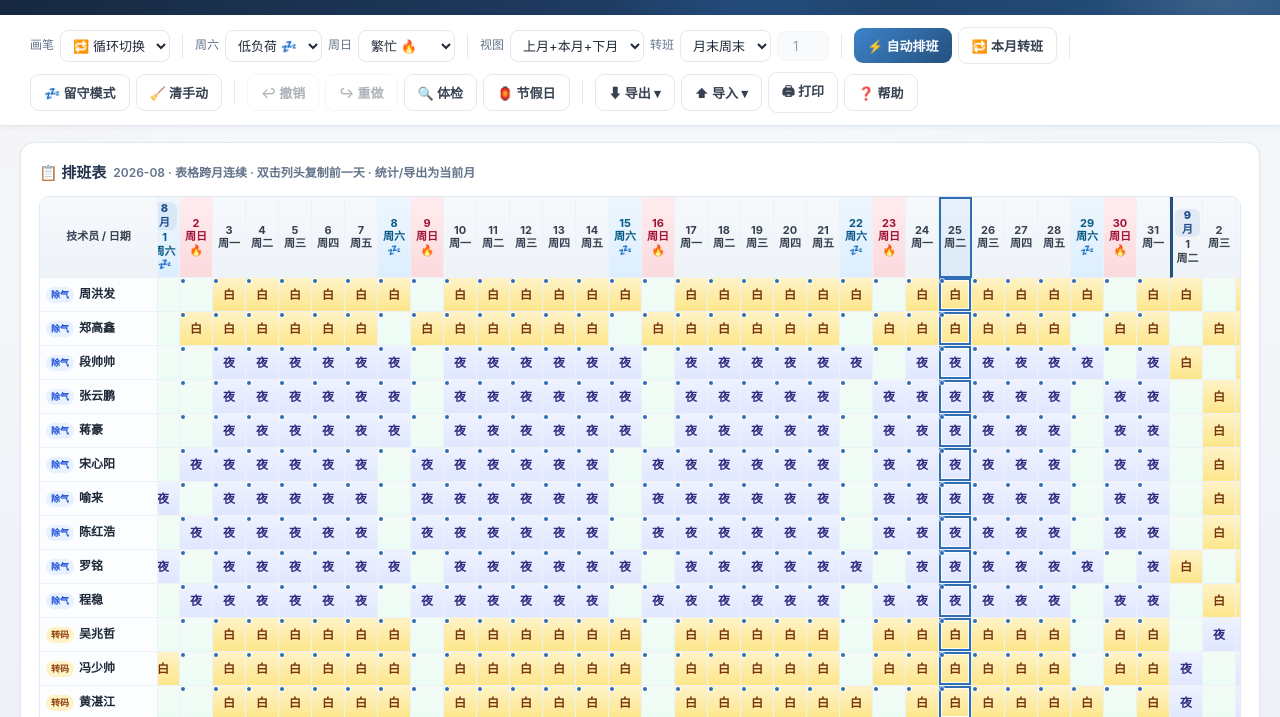
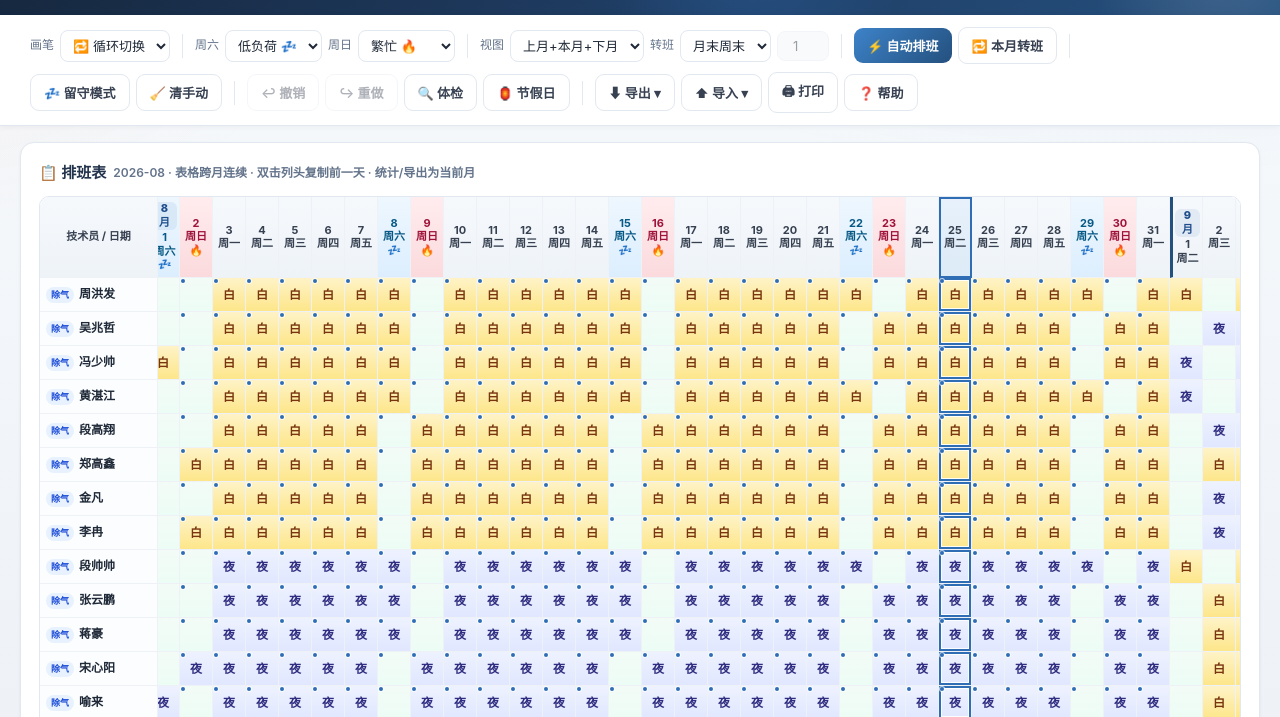
Before and after one commit to GTX950L/shift-scheduler, a plain HTML site: page index.html in a window 1280 px wide. Both pictures are taken after a click on the button "🧪 填入示例数据". Shown: the part 79-796 px from the top of the page. Drawn offline with Linux system fonts and the light colour scheme.

Commit message:
feat: 部门按真实分配更新(除气14/转码6) + 示例版本号 15
用户最终指定部门分配:
- 除气线 14 人: 周洪发 郑高鑫 段帅帅 张云鹏 蒋豪 宋心阳 喻来 陈红浩
                吴兆哲 冯少帅 黄湛江 段高翔 金凡 李冉
- 转码线 6 人: 罗铭 程稳 徐强 李晓东 刘进 孙子恒

实现:
- samplePeople 每行 dept 字段按真实分配改
- 排班表行顺序由 deptOrder 排序自动生效(除气14全在上/转码6全在下)
- SAMPLE_VER 14→15 + 初始化判断 (ver<15 且名单匹配) 自动升级
  → 用户浏览器旧v14示例数据打开即升级新部门, 无需手动

实测: 模拟v14旧数据(sampleVer=14, 旧部门)→ reload → ver=15, 除气14/转码6
排班表行: 周洪发→陈红浩(0-13除气) + 徐强→程稳(14-19转码) ✓

```diff
--- a/index.html
+++ b/index.html
@@ -1856,13 +1856,13 @@ $('#personModal').addEventListener('click', e=>{ if(e.target.id==='personModal')
 function samplePeople(){
   return [
     {id:'p1', workId:'2413324', name:'周洪发', dept:'除气', shiftRule:'fixed-day', initialShift:'night', restRule:'sixOne', restOffset:5, note:'组长'},
-    {id:'p2', workId:'2617230', name:'吴兆哲', dept:'转码', shiftRule:'rotate', initialShift:'night', restRule:'sixOne', restOffset:6, note:''},
-    {id:'p3', workId:'2627909', name:'冯少帅', dept:'转码', shiftRule:'rotate', initialShift:'night', restRule:'sixOne', restOffset:5, note:''},
-    {id:'p4', workId:'2640154', name:'黄湛江', dept:'转码', shiftRule:'rotate', initialShift:'night', restRule:'sixOne', restOffset:5, note:''},
-    {id:'p5', workId:'2603373', name:'段高翔', dept:'转码', shiftRule:'rotate', initialShift:'night', restRule:'sixOne', restOffset:6, note:''},
+    {id:'p2', workId:'2617230', name:'吴兆哲', dept:'除气', shiftRule:'rotate', initialShift:'night', restRule:'sixOne', restOffset:6, note:''},
+    {id:'p3', workId:'2627909', name:'冯少帅', dept:'除气', shiftRule:'rotate', initialShift:'night', restRule:'sixOne', restOffset:5, note:''},
+    {id:'p4', workId:'2640154', name:'黄湛江', dept:'除气', shiftRule:'rotate', initialShift:'night', restRule:'sixOne', restOffset:5, note:''},
+    {id:'p5', workId:'2603373', name:'段高翔', dept:'除气', shiftRule:'rotate', initialShift:'night', restRule:'sixOne', restOffset:6, note:''},
     {id:'p6', workId:'2603374', name:'郑高鑫', dept:'除气', shiftRule:'fixed-day', initialShift:'night', restRule:'sixOne', restOffset:6, note:'不转班'},
-    {id:'p7', workId:'2626890', name:'金凡', dept:'转码', shiftRule:'rotate', initialShift:'night', restRule:'sixOne', restOffset:6, note:''},
-    {id:'p8', workId:'2525667', name:'李冉', dept:'转码', shiftRule:'rotate', initialShift:'night', restRule:'sixOne', restOffset:6, note:''},
+    {id:'p7', workId:'2626890', name:'金凡', dept:'除气', shiftRule:'rotate', initialShift:'night', restRule:'sixOne', restOffset:6, note:''},
+    {id:'p8', workId:'2525667', name:'李冉', dept:'除气', shiftRule:'rotate', initialShift:'night', restRule:'sixOne', restOffset:6, note:''},
     {id:'p9', workId:'2422671', name:'徐强', dept:'转码', shiftRule:'rotate', initialShift:'night', restRule:'sixOne', restOffset:5, note:''},
     {id:'p10', workId:'2514103', name:'李晓东', dept:'转码', shiftRule:'rotate', initialShift:'night', restRule:'sixOne', restOffset:6, note:''},
     {id:'p11', workId:'2525198', name:'刘进', dept:'转码', shiftRule:'rotate', initialShift:'night', restRule:'sixOne', restOffset:6, note:''},
@@ -1872,9 +1872,9 @@ function samplePeople(){
     {id:'p15', workId:'2527332', name:'宋心阳', dept:'除气', shiftRule:'rotate', initialShift:'day', restRule:'sixOne', restOffset:6, note:''},
     {id:'p16', workId:'2602581', name:'喻来', dept:'除气', shiftRule:'rotate', initialShift:'day', restRule:'sixOne', restOffset:6, note:''},
     {id:'p17', workId:'2627905', name:'陈红浩', dept:'除气', shiftRule:'rotate', initialShift:'day', restRule:'sixOne', restOffset:6, note:''},
-    {id:'p18', workId:'2500589', name:'罗铭', dept:'除气', shiftRule:'rotate', initialShift:'day', restRule:'sixOne', restOffset:5, note:''},
+    {id:'p18', workId:'2500589', name:'罗铭', dept:'转码', shiftRule:'rotate', initialShift:'day', restRule:'sixOne', restOffset:5, note:''},
     {id:'p19', workId:'2525196', name:'孙子恒', dept:'转码', shiftRule:'fixed-night', initialShift:'day', restRule:'sixOne', restOffset:6, note:'不转班'},
-    {id:'p20', workId:'2529793', name:'程稳', dept:'除气', shiftRule:'rotate', initialShift:'day', restRule:'sixOne', restOffset:6, note:''},
+    {id:'p20', workId:'2529793', name:'程稳', dept:'转码', shiftRule:'rotate', initialShift:'day', restRule:'sixOne', restOffset:6, note:''},
   ];
 }
 
@@ -1889,7 +1889,7 @@ function loadSample(){
   const t = today(); state.curYear = t.y; state.curMonth = t.m;
   if(state.curYear === 2026 && state.curMonth === 8) state.manual['2026-08'] = sampleManual8(); // 8月锁定真实排班表
   state.satLoad = 'low'; state.sunLoad = 'busy'; // 周六任务少(保底留人) 周日任务多
-  state.sampleVer = 14; // 示例版本标记（供旧示例自动升级判定）
+  state.sampleVer = SAMPLE_VER; // 示例版本标记（供旧示例自动升级判定）
   histReset(); saveState(); renderAll();
   $('#welcomeModal').classList.remove('show');
   toast('🧪 已填入 20 名技术员（MTW10/MTW30 8月6休1排班），试试「⚡ 自动排班」');
@@ -1912,7 +1912,8 @@ $('#wImport').onclick = ()=>{
 };
 
 /* ================= 初始化 ================= */
-/* 旧版示例数据自动升级：示例数据打 sampleVer 标记；无标记且名单匹配旧示例 → 自动替换为新范例 */
+/* 旧版示例数据自动升级：示例数据打 sampleVer 标记；版本旧于 SAMPLE_VER 且名单匹配旧示例 → 自动替换为新范例 */
+const SAMPLE_VER = 15;
 const SAMPLE_NAMES = ['周洪发','吴兆哲','冯少帅','黄湛江','段高翔','郑高鑫','金凡','李冉','徐强','李晓东','刘进','段帅帅','张云鹏','蒋豪','宋心阳','喻来','陈红浩','罗铭','孙子恒','程稳'];
 const OLD8_NAMES  = ['陈建国','刘志强','王丽华','赵永刚','钱文杰','孙秀兰','周晓峰','吴国庆'];
 function isOldSample(){
@@ -1923,7 +1924,7 @@ function isOldSample(){
   return false;
 }
 loadState(); initMonth();
-if(!state.sampleVer && isOldSample()){
+if((state.sampleVer||0) < SAMPLE_VER && isOldSample()){
   loadSample(); // 自动升级为 MTW10/MTW30 新范例（loadSample 内会设置 sampleVer 并保存）
   setTimeout(()=>toast('✨ 检测到旧版示例，已自动升级为 MTW10/MTW30 20人新范例（工号+8月排班锁定）'), 600);
 }
```
